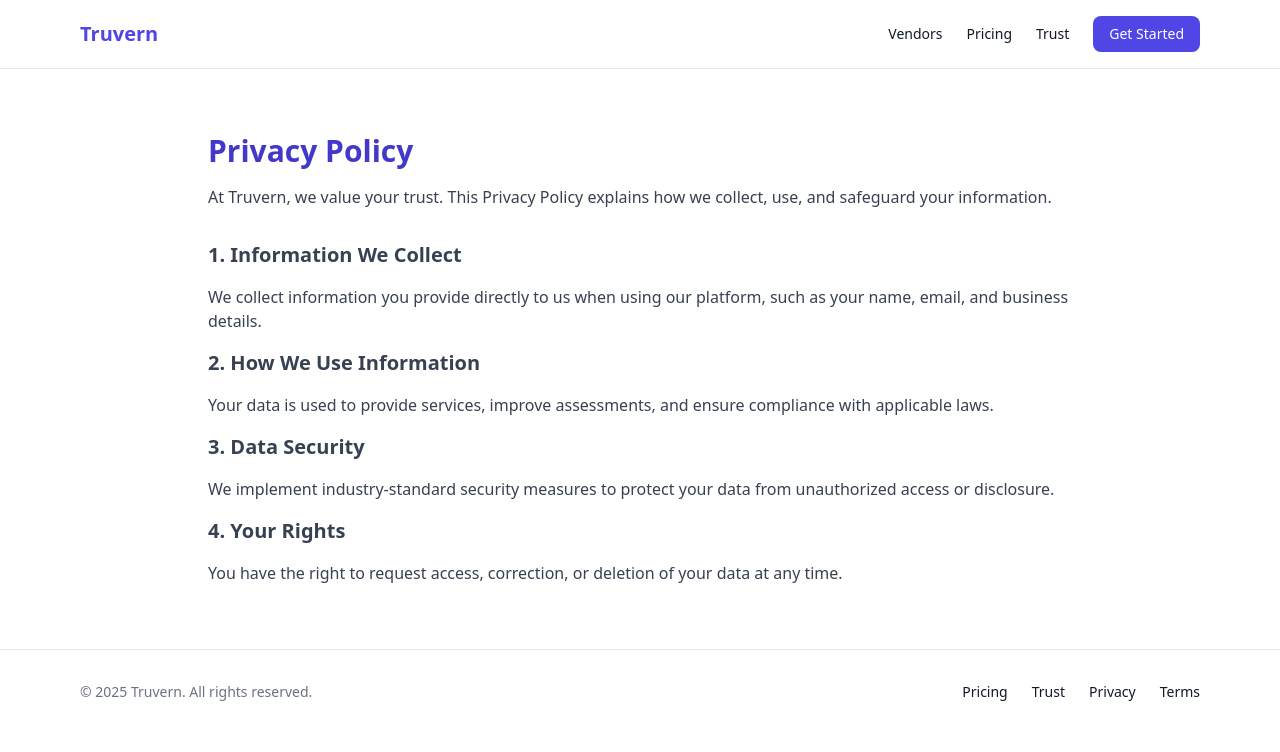
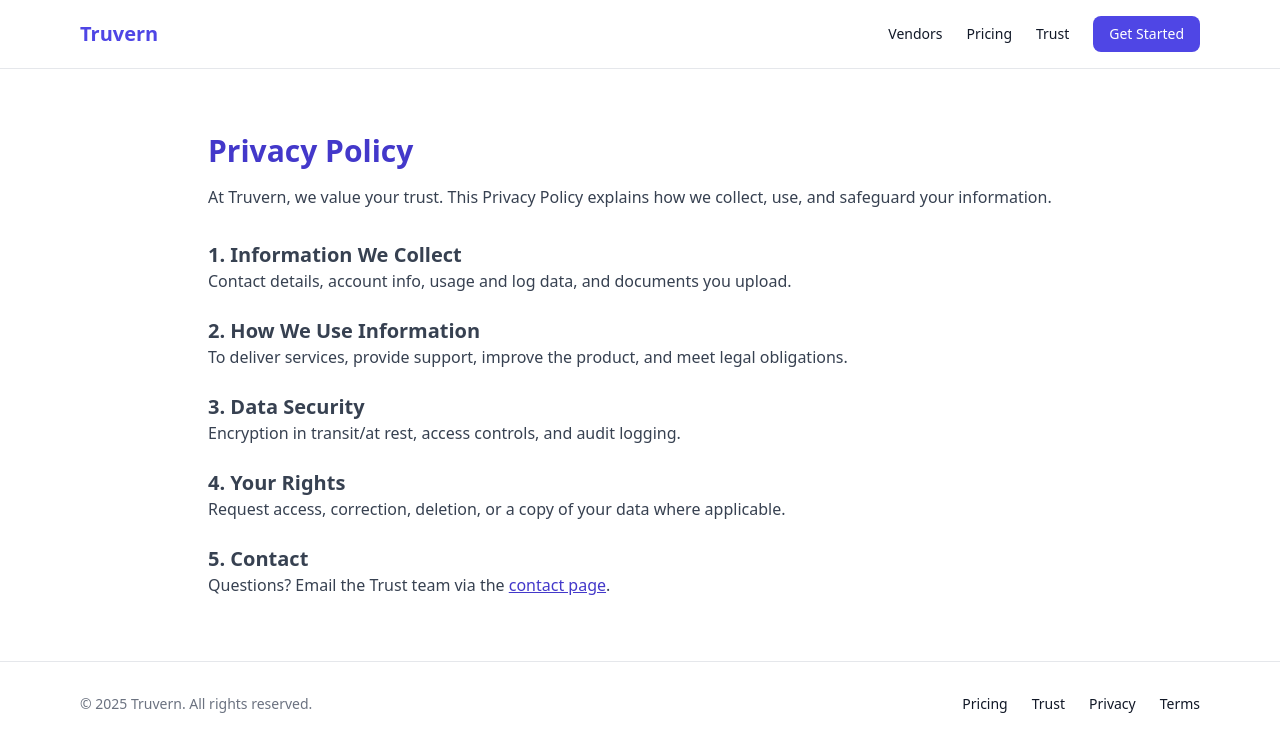
Before and after one commit to nelsonaddae2512-maker/tprmwebsite, a Next.js app: page /privacy in a window 1280 px wide. Shown: the top 752 px of the page. Built offline with nearby package versions, Linux system fonts and the light colour scheme.

Commit message:
Update privacy.tsx

```diff
--- a/pages/privacy.tsx
+++ b/pages/privacy.tsx
@@ -10,42 +10,43 @@
         <title>Privacy Policy | Truvern</title>
         <meta
           name="description"
-          content="Learn how Truvern protects your privacy and data when you use our services."
+          content="How Truvern collects, uses, and protects your data."
         />
       </Head>
+
       <Nav />
+
       <main className="mx-auto max-w-4xl px-4 py-16">
         <h1 className="text-3xl font-bold text-indigo-700">Privacy Policy</h1>
         <p className="mt-4 text-gray-700">
           At Truvern, we value your trust. This Privacy Policy explains how we
           collect, use, and safeguard your information.
         </p>
-        <section className="mt-8 space-y-4 text-gray-700">
-          <h2 className="text-xl font-semibold">1. Information We Collect</h2>
-          <p>
-            We collect information you provide directly to us when using our
-            platform, such as your name, email, and business details.
-          </p>
 
-          <h2 className="text-xl font-semibold">2. How We Use Information</h2>
-          <p>
-            Your data is used to provide services, improve assessments, and
-            ensure compliance with applicable laws.
-          </p>
-
-          <h2 className="text-xl font-semibold">3. Data Security</h2>
-          <p>
-            We implement industry-standard security measures to protect your
-            data from unauthorized access or disclosure.
-          </p>
-
-          <h2 className="text-xl font-semibold">4. Your Rights</h2>
-          <p>
-            You have the right to request access, correction, or deletion of
-            your data at any time.
-          </p>
+        <section className="mt-8 space-y-6 text-gray-700">
+          <div>
+            <h2 className="text-xl font-semibold">1. Information We Collect</h2>
+            <p>Contact details, account info, usage and log data, and documents you upload.</p>
+          </div>
+          <div>
+            <h2 className="text-xl font-semibold">2. How We Use Information</h2>
+            <p>To deliver services, provide support, improve the product, and meet legal obligations.</p>
+          </div>
+          <div>
+            <h2 className="text-xl font-semibold">3. Data Security</h2>
+            <p>Encryption in transit/at rest, access controls, and audit logging.</p>
+          </div>
+          <div>
+            <h2 className="text-xl font-semibold">4. Your Rights</h2>
+            <p>Request access, correction, deletion, or a copy of your data where applicable.</p>
+          </div>
+          <div>
+            <h2 className="text-xl font-semibold">5. Contact</h2>
+            <p>Questions? Email the Trust team via the <a className="text-indigo-700 underline" href="/contact">contact page</a>.</p>
+          </div>
         </section>
       </main>
+
       <Footer />
     </>
   );
```
